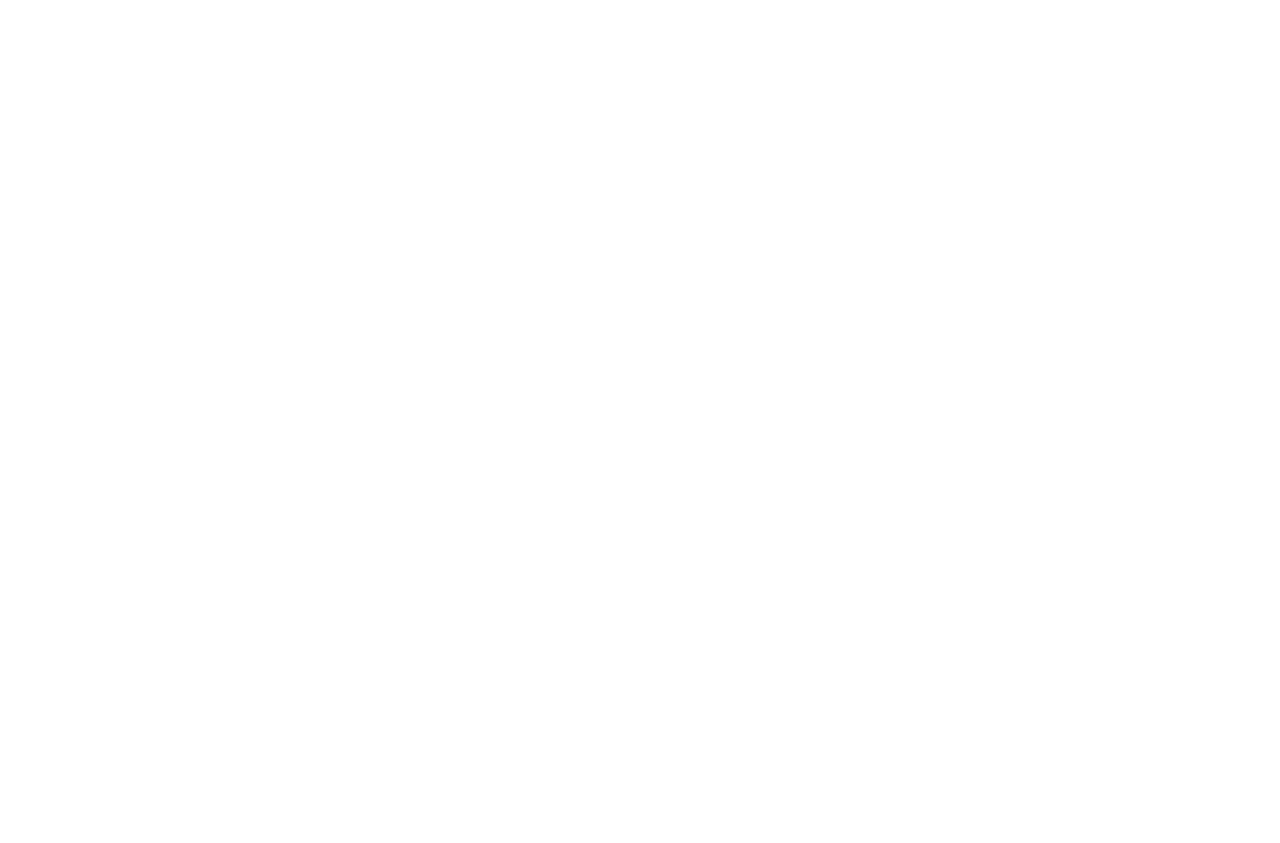
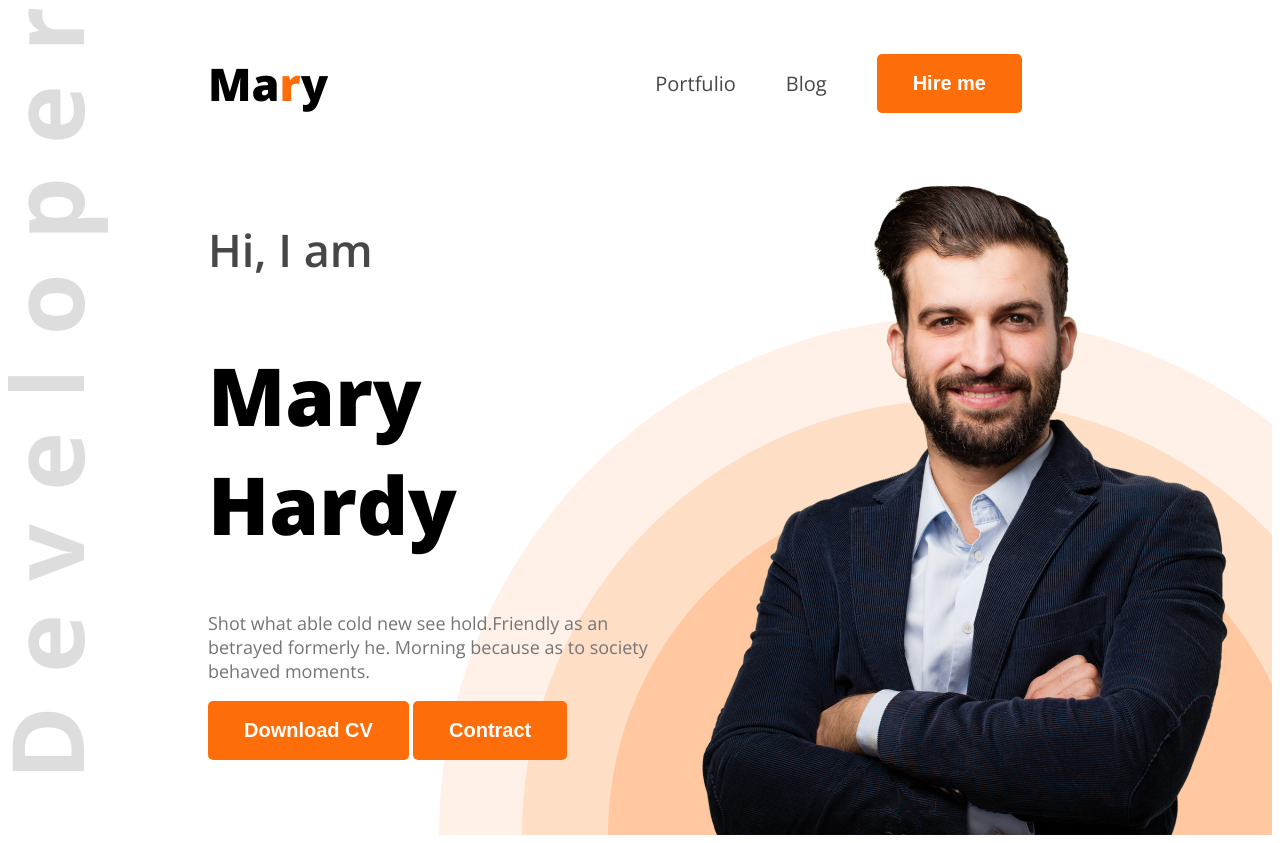
Before and after one commit to Pritomvai420/web-dev-porttfolio, a plain HTML site: page index.html in a window 1280 px wide. Before the commit the page ends 800 px from the top, so only its background shows below. Drawn offline with nearby package versions, Linux system fonts and the light colour scheme.

Commit message:
aded the project

```diff
--- a/index.html
+++ b/index.html
@@ -3,10 +3,33 @@
 <head>
   <meta charset="UTF-8">
   <meta name="viewport" content="width=device-width, initial-scale=1.0">
-  <title>Document</title>
+  <title>web development</title>
+  <link rel="preconnect" href="https://fonts.googleapis.com">
+<link rel="preconnect" href="https://fonts.gstatic.com" crossorigin>
+<link href="https://fonts.googleapis.com/css2?family=Open+Sans:ital,wght@0,300..800;1,300..800&family=Work+Sans:ital,wght@0,100..900;1,100..900&display=swap" rel="stylesheet">
+  <link rel="stylesheet" href="style/style.css">
 </head>
-<body>
-  <header>
+<body class="open-sans-normal">
+  <header class="header">
+    <nav>
+      <h3 class="nav-title">Ma<span class="text-primary">r</span>y</h3>
+      <ul>
+        <li><a class="dark-2" href="">Portfulio</a></li>
+        <li><a class="dark-2" href="">Blog</a></li>
+        <li><a href=""><button class="btn-primary">Hire me</button></a></li>
+      </ul>
+    </nav>
+    <div class="banner">
+      <div class="banner-content">
+        <h4 class="banner-greatting dark-2">Hi, I  am</h4>
+        <h1 class="banner-title">Mary Hardy</h1>
+        <p class="description dark-3">Shot what able cold new see hold.Friendly as an betrayed formerly he. Morning because as to society behaved moments.</p>
+        <button class="btn-primary">Download CV</button>
+        <button class="btn-primary">Contract</button>
+
+      </div>
+      <img class="banner-profile-pic" src="images/hardy.png" alt="">
+    </div>
 
   </header>
   <main>
--- /dev/null
+++ b/style/style.css
@@ -0,0 +1,88 @@
+
+
+.open-sans-normal {
+  font-family: "Open Sans", sans-serif;
+  font-optical-sizing: auto;
+  font-style: normal;
+  font-variation-settings:
+    "wdth" 100;
+}
+/* shared style */
+.text-primary{
+ color: #FD6E0A;
+}
+ .dark-2{
+ color: #474747;
+ }
+ .dark-3{
+  color: #757575;
+ }
+ .btn-primary{
+  background: #FD6E0A;
+  font-weight: bold;
+  color: white;
+  border:none;
+  font-size: 20px;
+  padding: 18px 36px 18px 36px;
+  border-radius: 5px;
+
+ }
+/* header */
+.header{
+  background-image: url(../images/developer.png),url(../images/header_bg.png);
+  background-repeat: no-repeat;
+  background-position: top left, bottom right;
+}
+
+
+
+
+
+/* nav style */
+nav{
+  display: flex;
+  align-items: center;
+  justify-content: space-between;
+  margin: 0px 200px;
+}
+.nav-title{
+  font-weight: 800;
+  font-size: 45px;
+}
+ nav ul li{
+list-style: none;
+margin-right: 50px;
+ }
+ nav ul li a{
+  text-decoration: none;
+  font-size: 20px;
+ }
+
+ nav ul{
+  display: flex;
+  align-items: center;
+ }
+ /* Banner style */
+ .banner-greatting{
+  font-size: 45px;
+  font-weight: 600;
+ }
+ .banner-title{
+  font-size: 80px;
+  font-weight: 800;
+ }
+ .description{
+  font-size: 18px;
+  font-weight: 300;
+ }
+ .banner-profile-pic{
+  width: 585px;
+ }
+ .banner{
+  display: flex;
+  justify-content: space-between;
+  margin: 0px 35px 0px 200px;
+ }
+ .banner-content{
+  max-width: 580px;
+ }
```
